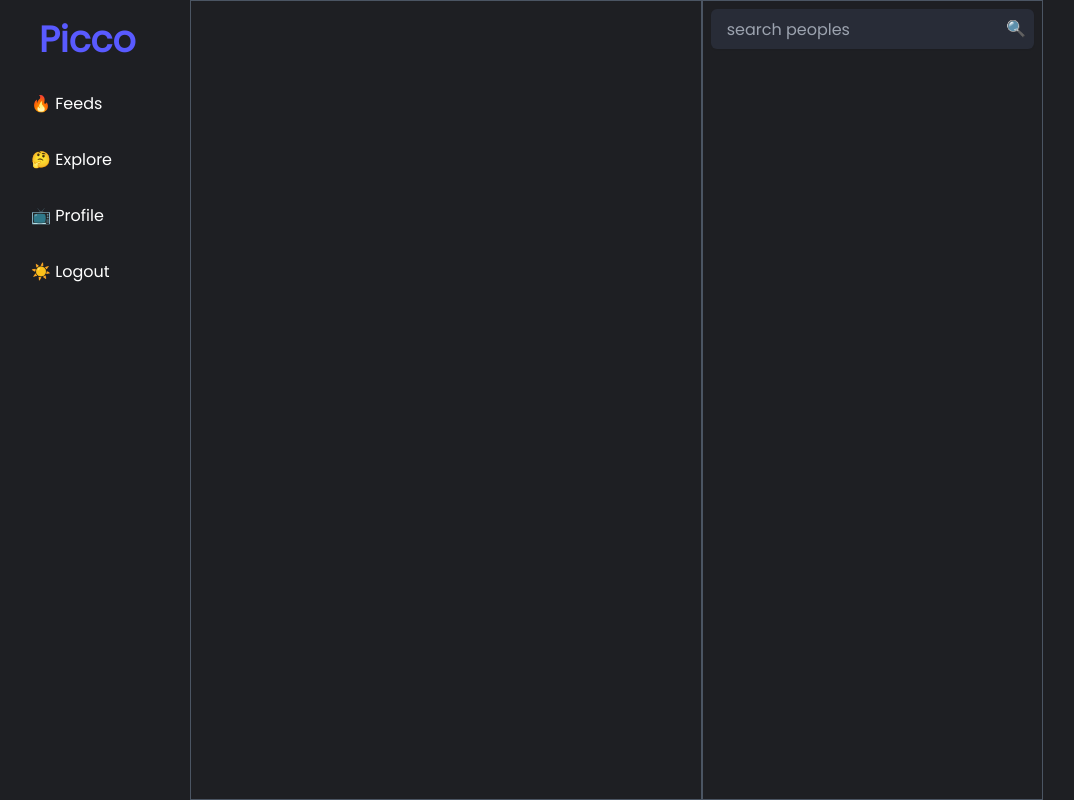
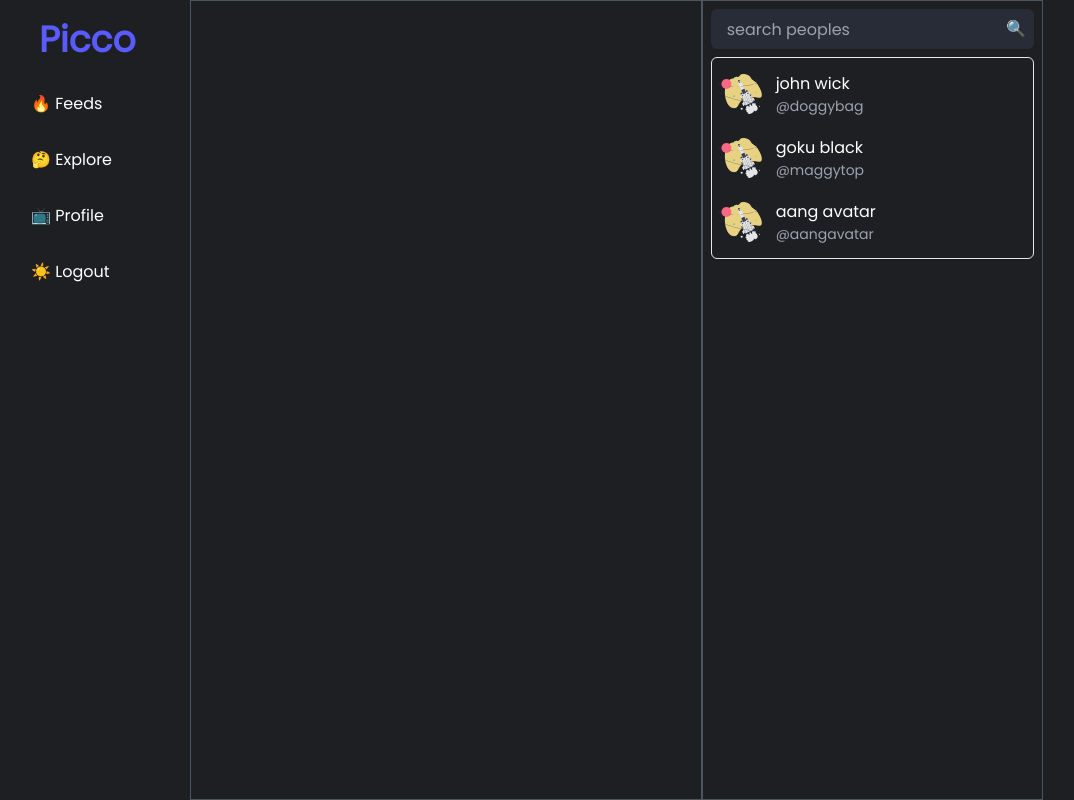
Before and after one commit to Avin008/social-media-app, a Next.js app: page /feeds in a window 1280 px wide. Shown: the whole page, without its empty margins (109-1183 px from the left). Built offline with nearby package versions, Linux system fonts and the light colour scheme.

Commit message:
added: searchedUserList component

```diff
--- a/app/feeds/page.tsx
+++ b/app/feeds/page.tsx
@@ -1,4 +1,5 @@
 import SearchBar from "@/components/SearchBar";
+import SearchList from "@/components/SearchList";
 import Sidebar from "@/components/Sidebar";
 
 const UserFeedsPage = () => {
--- a/components/SearchBar.tsx
+++ b/components/SearchBar.tsx
@@ -1,3 +1,5 @@
+import SearchList from "./SearchList";
+
 const SearchBar = () => {
   return (
     <div className="relative shadow-sm focus-within:bg-transparent focus-within:border focus-within:border-brand bg-[#282C37] h-10 rounded-md m-2 flex items-center">
@@ -9,6 +11,7 @@ const SearchBar = () => {
       <div className="flex justify-end w-[10%] px-2">
         <span>🔍</span>
       </div>
+      <SearchList />
     </div>
   );
 };
--- /dev/null
+++ b/components/SearchList.tsx
@@ -0,0 +1,35 @@
+import Image from "next/image";
+import SearchedUser from "./SearchedUser";
+
+const SearchList = () => {
+  const data = [
+    {
+      username: "doggybag",
+      name: "john wick",
+      photo: "/social.svg",
+    },
+    {
+      username: "maggytop",
+      name: "goku black",
+      photo: "/social.svg",
+    },
+    {
+      username: "aangavatar",
+      name: "aang avatar",
+      photo: "/social.svg",
+    },
+  ];
+  return (
+    <div className="absolute left-0 py-1 right-0 top-12 min-h-20 shadow-sm border rounded-md">
+      <ul>
+        {data.map((user) => (
+          <li className="hover:bg-[#282C37] cursor-pointer">
+            <SearchedUser user={user} />
+          </li>
+        ))}
+      </ul>
+    </div>
+  );
+};
+
+export default SearchList;
--- /dev/null
+++ b/components/SearchedUser.tsx
@@ -0,0 +1,23 @@
+import Image from "next/image";
+
+const SearchedUser = ({
+  user,
+}: {
+  user: { username: string; name: string; photo: string };
+}) => {
+  return (
+    <div className="h-16 flex items-center gap-2">
+      <div className="relative h-10 w-14">
+        <Image src={user.photo} fill alt="" />
+      </div>
+      <div className="flex flex-col text-white">
+        <span>{user.name}</span>
+        <span className="text-gray-400 text-sm">
+          @{user.username}
+        </span>
+      </div>
+    </div>
+  );
+};
+
+export default SearchedUser;
```
